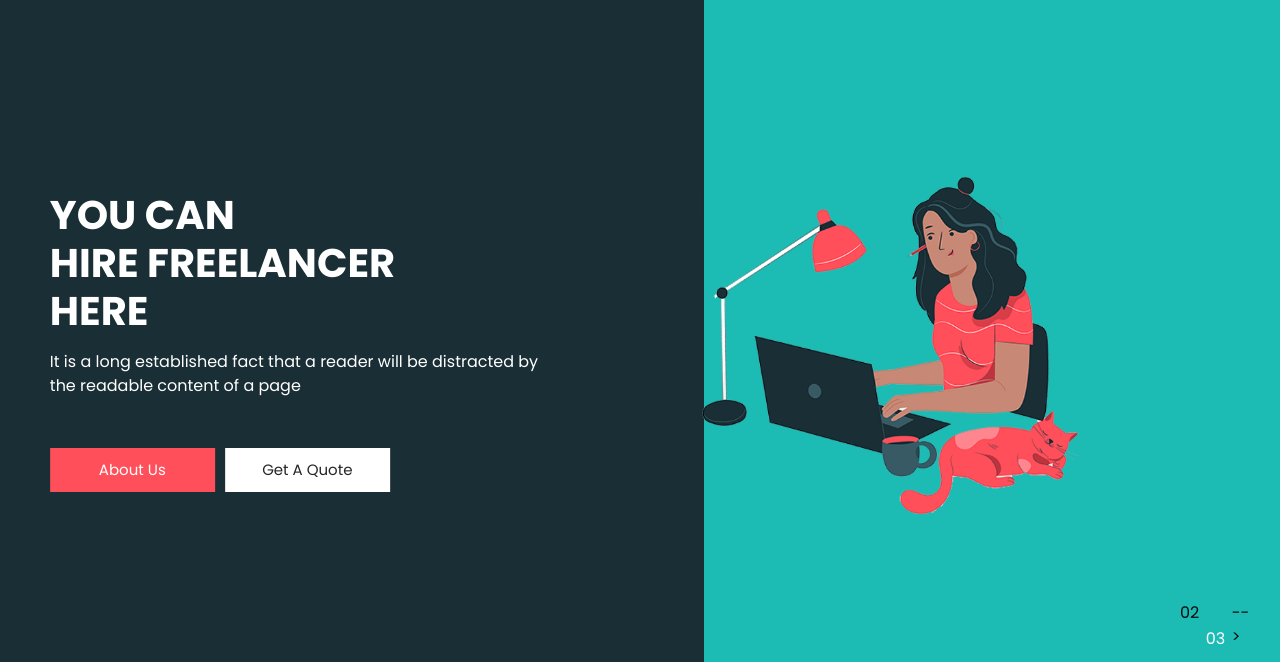
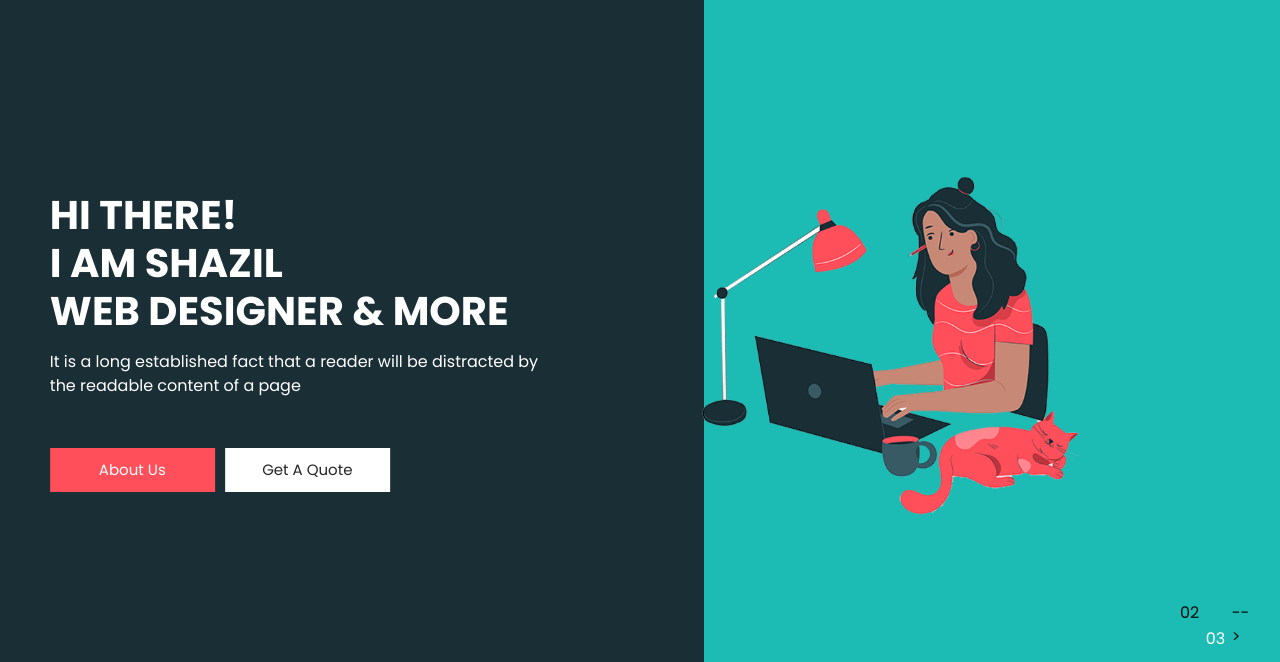
Before and after one commit to hassan724/Home, a plain HTML site: page index.html in a window 1280 px wide. Shown: the part 76-738 px from the top of the page. Drawn offline with Linux system fonts and the light colour scheme.

Commit message:
Update index.html

```diff
--- a/index.html
+++ b/index.html
@@ -109,9 +109,9 @@
                 <div class="col-md-5 offset-md-1">
                   <div class="detail-box">
                     <h1>
-                      You Can <br>
-                      Hire Freelancer <br>
-                      Here
+                      Hi There! <br>
+                      I am Shazil<br>
+                      Web Designer & More
                     </h1>
                     <p>
                       It is a long established fact that a reader will be distracted by
```
